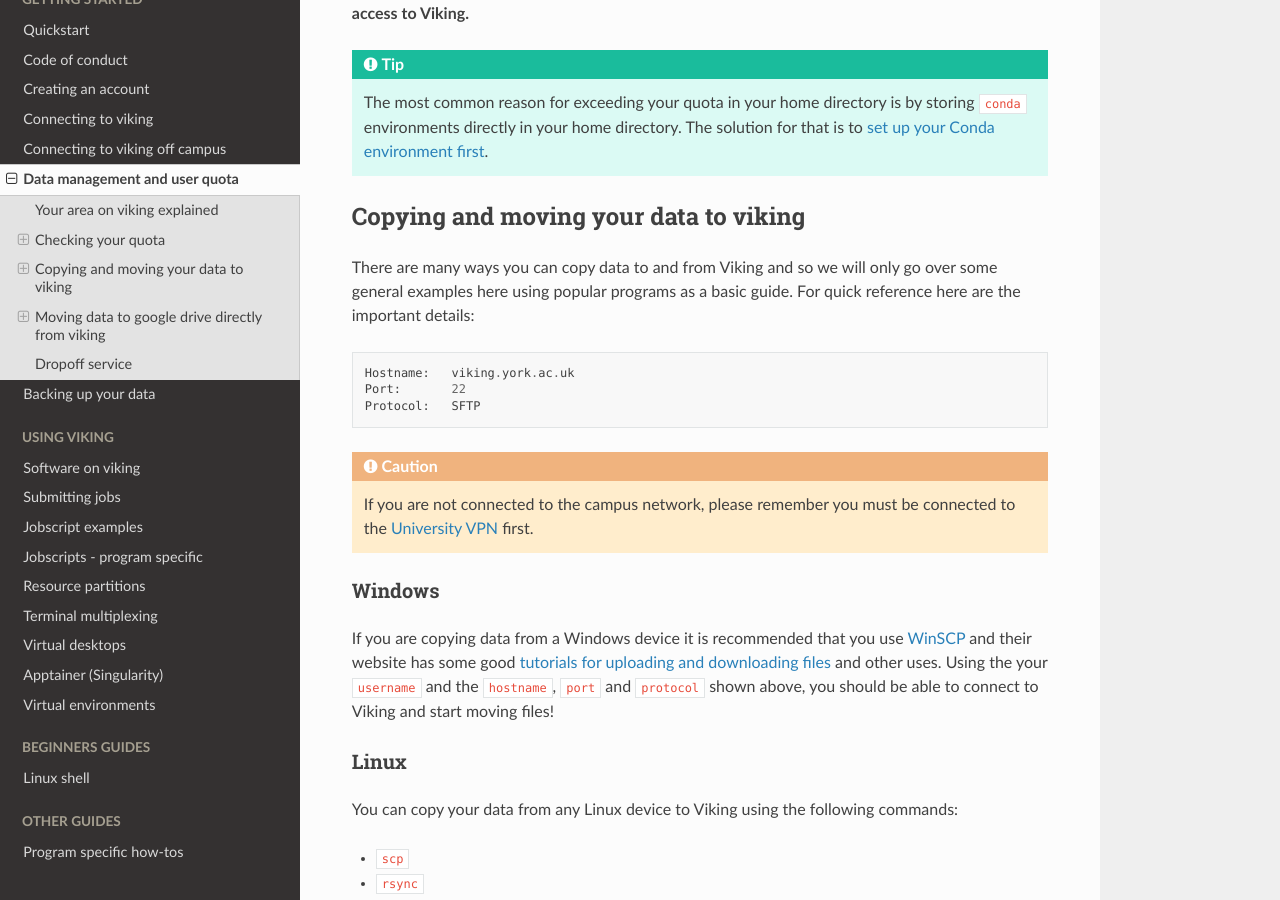
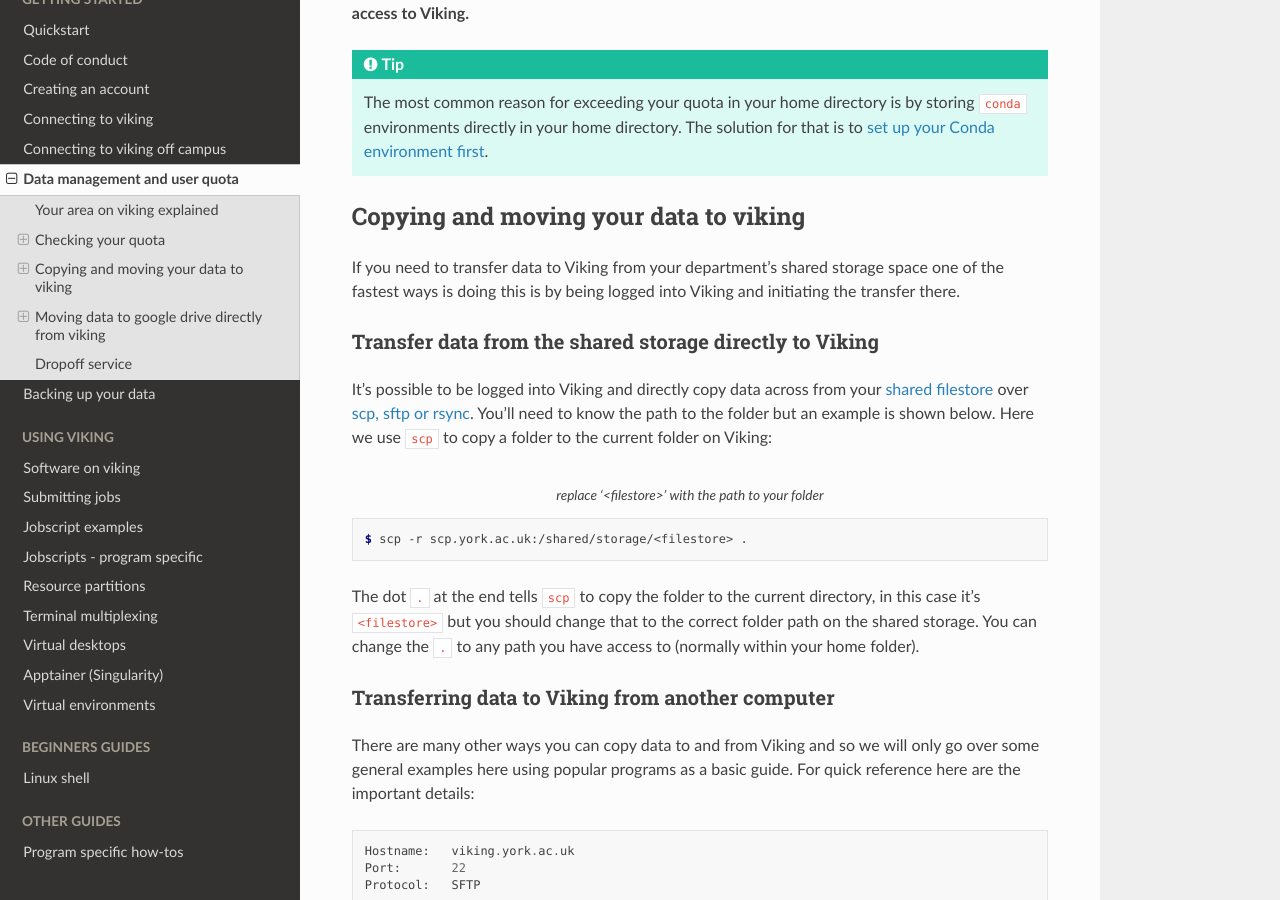
Before and after one commit to university-of-york/research-it-documentation, a Sphinx documentation site: the page built from docs/source/getting_started/data_management_and_user_quota.rst, in a window 1280 px wide and 900 px high, scrolled down 1864 px. Built offline with Sphinx 7.4.7 and the Read the Docs theme 2.0.0, drawn with Linux system fonts in a browser that asks for light colours.

Commit message:
add storage to Viking trnasfer section

```diff
--- a/docs/source/getting_started/data_management_and_user_quota.rst
+++ b/docs/source/getting_started/data_management_and_user_quota.rst
@@ -90,7 +90,25 @@ If you are over quota in the ``scratch`` area and need more space please email i
 Copying and moving your data to viking
 --------------------------------------
 
-There are many ways you can copy data to and from Viking and so we will only go over some general examples here using popular programs as a basic guide. For quick reference here are the important details::
+If you need to transfer data to Viking from your department's shared storage space one of the fastest ways is doing this is by being logged into Viking and initiating the transfer there.
+
+Transfer data from the shared storage directly to Viking
+^^^^^^^^^^^^^^^^^^^^^^^^^^^^^^^^^^^^^^^^^^^^^^^^^^^^^^^^
+
+It's possible to be logged into Viking and directly copy data across from your `shared filestore <https://www.york.ac.uk/it-services/filestore/rented/>`_ over `scp, sftp or rsync <https://www.york.ac.uk/it-services/services/file-transfer/>`_. You'll need to know the path to the folder but an example is shown below. Here we use ``scp`` to copy a folder to the current folder on Viking:
+
+.. code-block:: console
+    :caption: replace '<filestore>' with the path to your folder
+
+    $ scp -r scp.york.ac.uk:/shared/storage/<filestore> .
+
+The dot ``.`` at the end tells ``scp`` to copy the folder to the current directory, in this case it's ``<filestore>`` but you should change that to the correct folder path on the shared storage. You can change the ``.`` to any path you have access to (normally within your home folder).
+
+
+Transferring data to Viking from another computer
+^^^^^^^^^^^^^^^^^^^^^^^^^^^^^^^^^^^^^^^^^^^^^^^^^
+
+There are many other ways you can copy data to and from Viking and so we will only go over some general examples here using popular programs as a basic guide. For quick reference here are the important details::
 
     Hostname:   viking.york.ac.uk
     Port:       22
@@ -102,7 +120,7 @@ There are many ways you can copy data to and from Viking and so we will only go
 
 
 Windows
-^^^^^^^
+"""""""
 
 If you are copying data from a Windows device it is recommended that you use `WinSCP <https://winscp.net/>`_ and their website has some good `tutorials for uploading and downloading files <https://winscp.net/eng/docs/task_index>`_ and other uses. Using the your ``username`` and the ``hostname``, ``port`` and ``protocol`` shown above, you should be able to connect to Viking and start moving files!
 
@@ -110,7 +128,7 @@ If you are copying data from a Windows device it is recommended that you use `Wi
 .. _transfer_files_linux:
 
 Linux
-^^^^^
+"""""
 
 You can copy your data from any Linux device to Viking using the following commands:
 
@@ -121,7 +139,7 @@ For example, you can run the following commands from a terminal running on your
 
 
 scp
-^^^
+"""
 
 This is recommended for transferring a small number of files. This example will copy data from your device to your ``scratch`` directory on Viking
 
@@ -149,7 +167,7 @@ There are many options you can use with ``scp``.  To view these options run the
 
 
 rsync
-^^^^^
+"""""
 
 This is recommended for a large number of files. Rsync can check what is already in place, therefore if the network is interrupted you can run the command again and it will pick up from where it was stopped. It will only transfer files that do not exist on the other server or files that have been changed.
 
@@ -171,7 +189,7 @@ There are many more options you can use with ``rsync``.  To view these options r
 
 
 FileZilla
-^^^^^^^^^
+"""""""""
 
 Filezilla is a fantastic graphical program for transferring files and can be used on both Windows, Linux, or MacOS. You can download it from `their website <https://filezilla-project.org/>`_.
 
```
